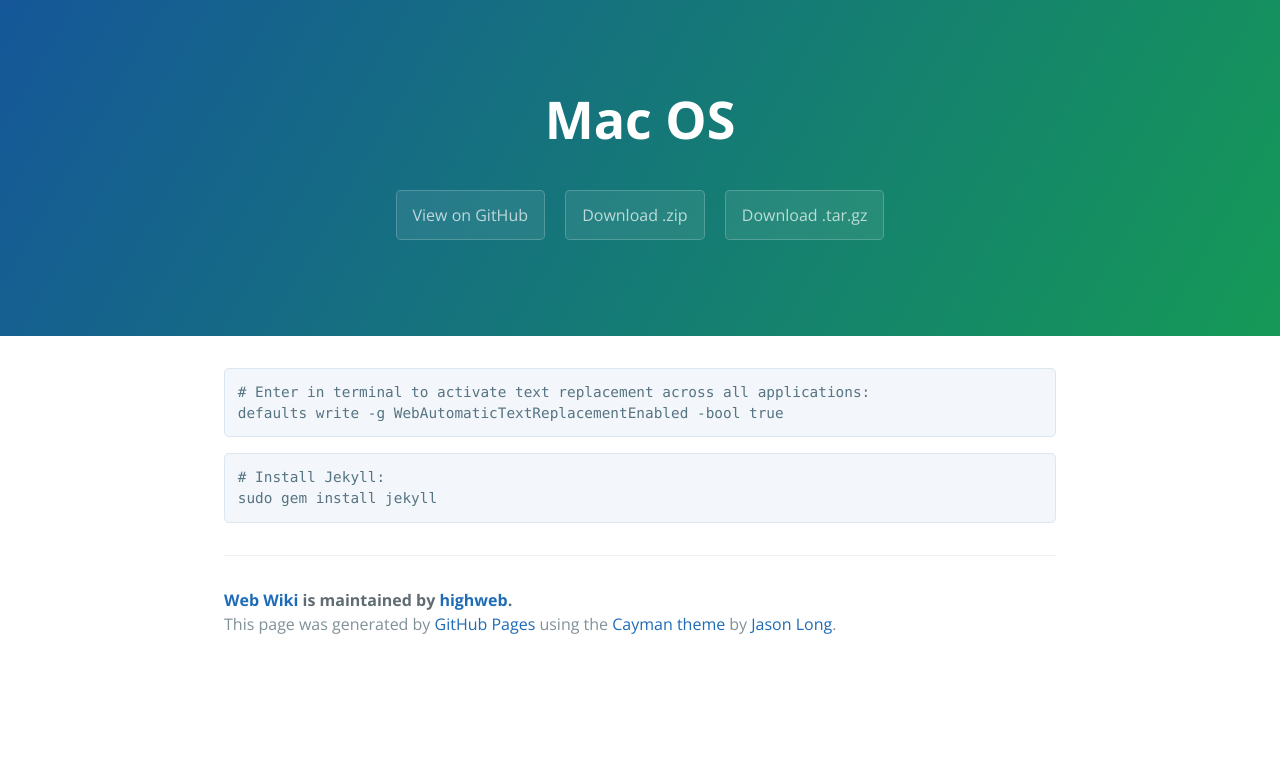
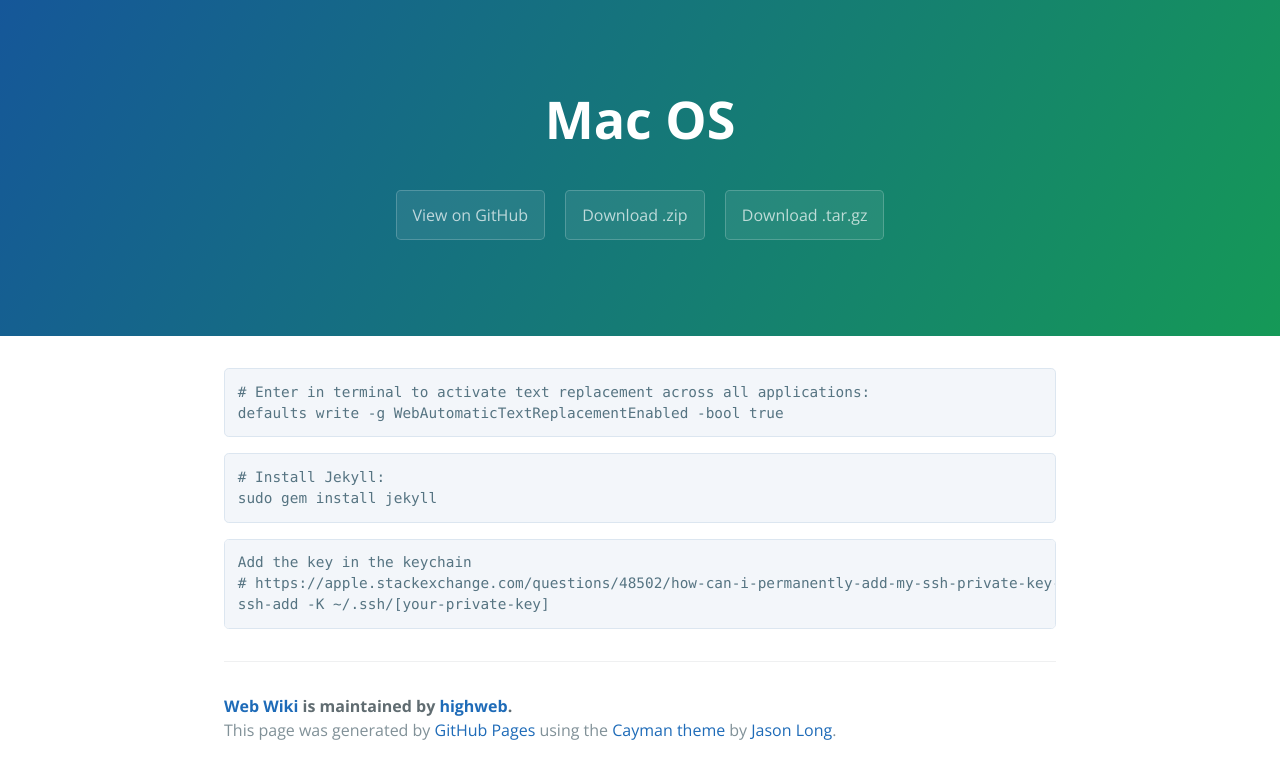
Before and after one commit to highweb/web-wiki, a Jekyll site: the page built from macos.md, in a window 1280 px wide. Shown: the top 779 px of the page. Built offline with Jekyll 4.4.1, drawn with Linux system fonts in a browser that asks for light colours.

Commit message:
Update macos.md

````diff
--- a/macos.md
+++ b/macos.md
@@ -12,3 +12,9 @@ defaults write -g WebAutomaticTextReplacementEnabled -bool true
 # Install Jekyll:
 sudo gem install jekyll
 ```
+
+```
+Add the key in the keychain
+# https://apple.stackexchange.com/questions/48502/how-can-i-permanently-add-my-ssh-private-key-to-keychain-so-it-is-automatically
+ssh-add -K ~/.ssh/[your-private-key]
+```
````
